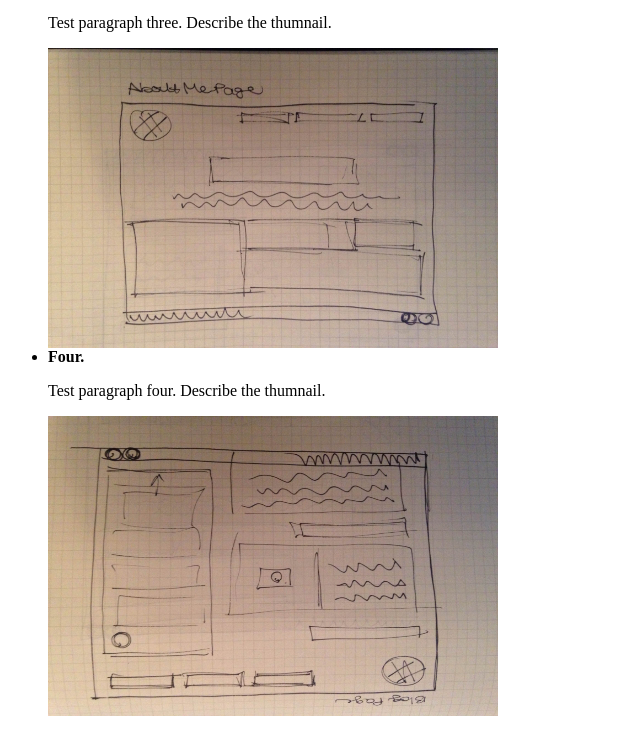
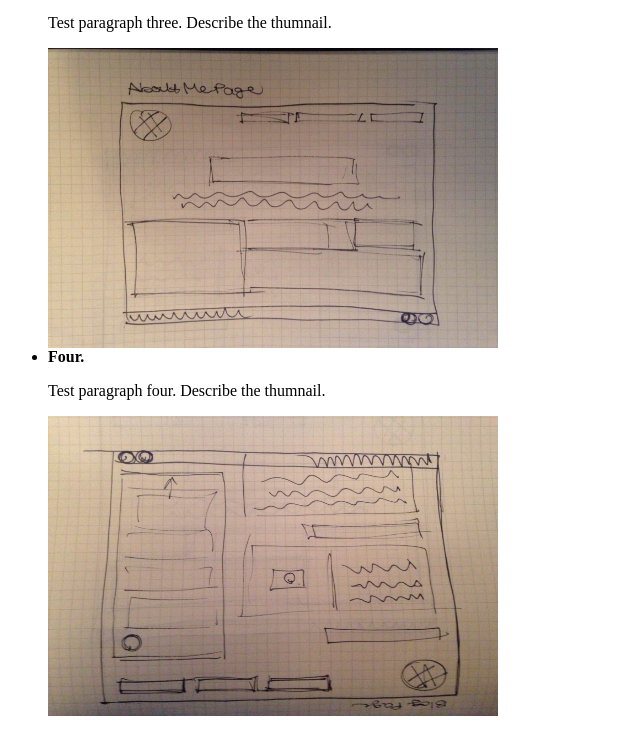
Before and after one commit to 1katherinesimons/1katherinesimons.github.io, a plain HTML site: page 2index.html in a window 1280 px wide. Shown: the part 1209-1941 px from the top of the page, without its empty margins (0-640 px from the left). Drawn offline with Linux system fonts and the light colour scheme.

Commit message:
new image

```diff
--- a/2index.html
+++ b/2index.html
@@ -26,7 +26,7 @@
 		<img src="AboutMe.jpg" alt=About Me Sketch. height="300" width="450">
 		<li><strong>Four.</strong></li>
 		<p>Test paragraph four. Describe the thumnail.</p>
-		<img src="blogpage1.jpg" alt=Blog Page Sketch One. height="300" width="450">
+		<img src="IMG_0757.JPG" alt=Blog Page Sketch One. height="300" width="450">
 	</ul>
 </body>
 </html>
```
Also changed, not shown: IMG_0757.JPG (added).
